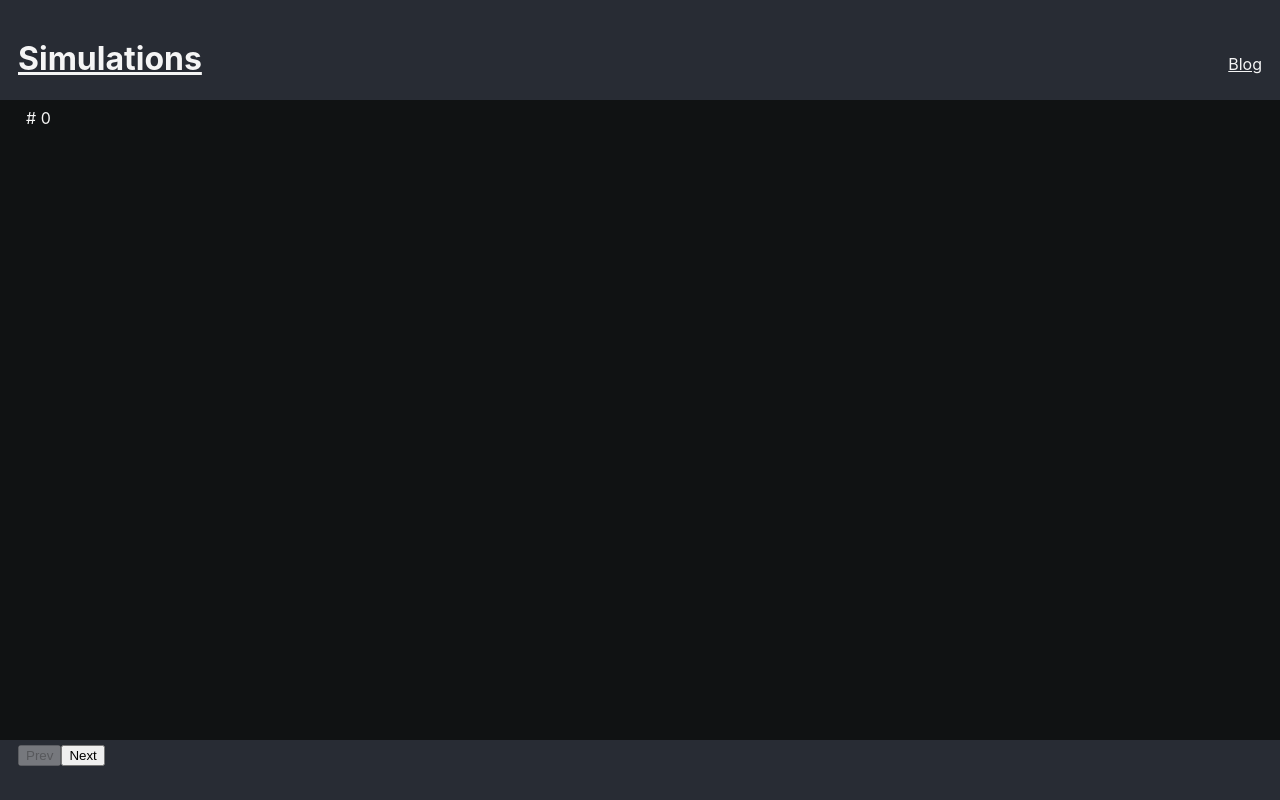
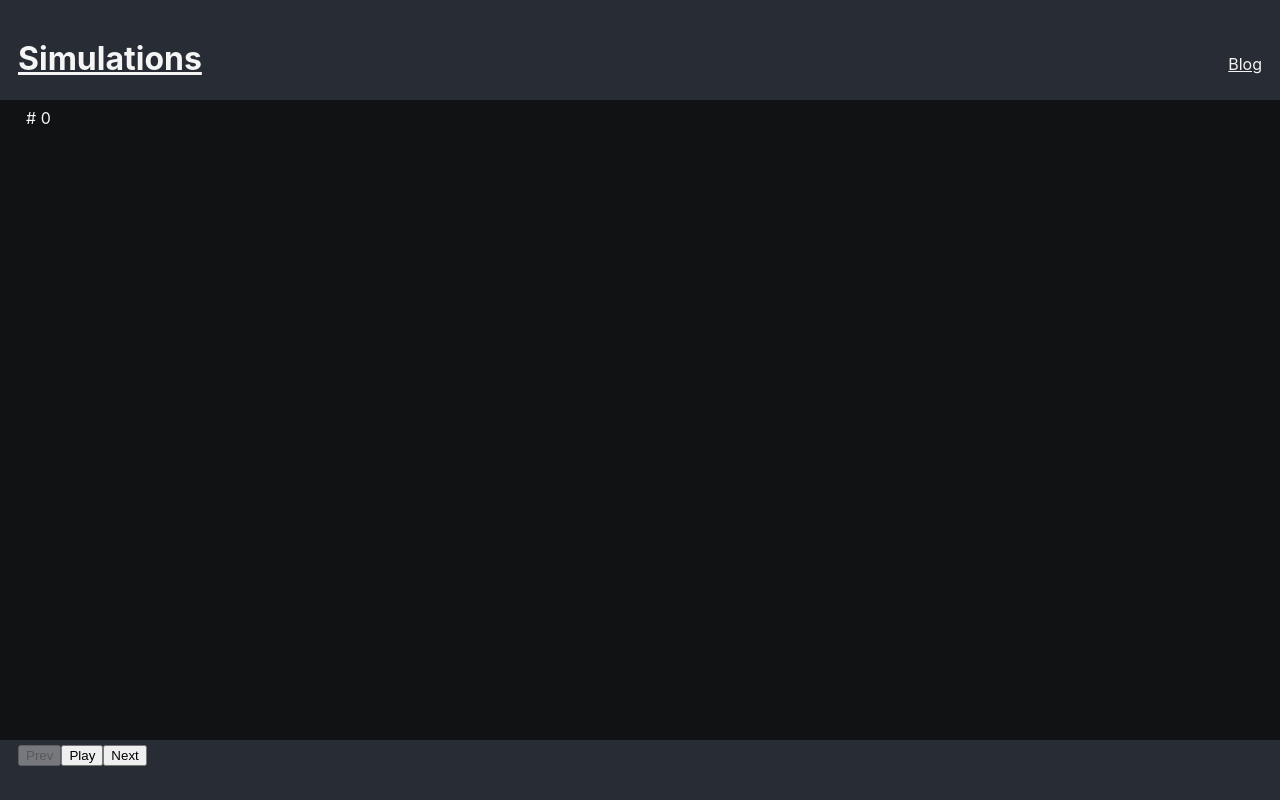
Before and after one commit to CubeDr/simulations, a React (Create React App) app: page /game-of-life in a window 1280 px wide. Built offline with nearby package versions, Linux system fonts and the light colour scheme.

Commit message:
Add simulation play

```diff
--- a/src/game-of-life/GameOfLife.tsx
+++ b/src/game-of-life/GameOfLife.tsx
@@ -19,6 +19,8 @@ export default function GameOfLife() {
   const simulationRef = useRef(new Simulation());
   const [simulationResult, setSimulationResult] = useState<SimulationResult | null>(null);
 
+  const [playTimer, setPlayTimer] = useState<NodeJS.Timer | null>(null);
+
   const onViewportChanged = useCallback((viewport: Viewport, clientWidth: number, clientHeight: number) => {
     setViewport(viewport);
     clientWidthRef.current = clientWidth;
@@ -36,6 +38,9 @@ export default function GameOfLife() {
   }, [hoverPoint, setHoverPoint]);
 
   const onClick = useCallback((viewportX: number, viewportY: number) => {
+    // Do not mutate when simulation is playing.
+    if (playTimer != null) return;
+
     const x = Math.floor(viewportX);
     const y = Math.floor(viewportY);
 
@@ -84,6 +89,17 @@ export default function GameOfLife() {
     setSimulationResult(simulationRef.current.next());
   }
 
+  function play() {
+    if (playTimer == null) {
+      setPlayTimer(setInterval(() => {
+        next();
+      }, 1000));
+    } else {
+      clearInterval(playTimer);
+      setPlayTimer(null);
+    }
+  }
+
   return (
     <div className={styles.GameOfLife}>
       <InteractiveCanvas
@@ -93,8 +109,9 @@ export default function GameOfLife() {
         onHover={onHover}
         onClick={onClick} />
       <span className={styles.Frame}># {simulationResult?.frame ?? 0}</span>
-      <button onClick={prev} disabled={(simulationResult?.frame ?? 0) === 0}>Prev</button>
-      <button onClick={next}>Next</button>
+      <button onClick={prev} disabled={(simulationResult?.frame ?? 0) === 0 || playTimer != null}>Prev</button>
+      <button onClick={play}>{playTimer == null ? 'Play' : 'Pause'}</button>
+      <button onClick={next} disabled={playTimer != null}>Next</button>
     </div>
   );
 }
```
